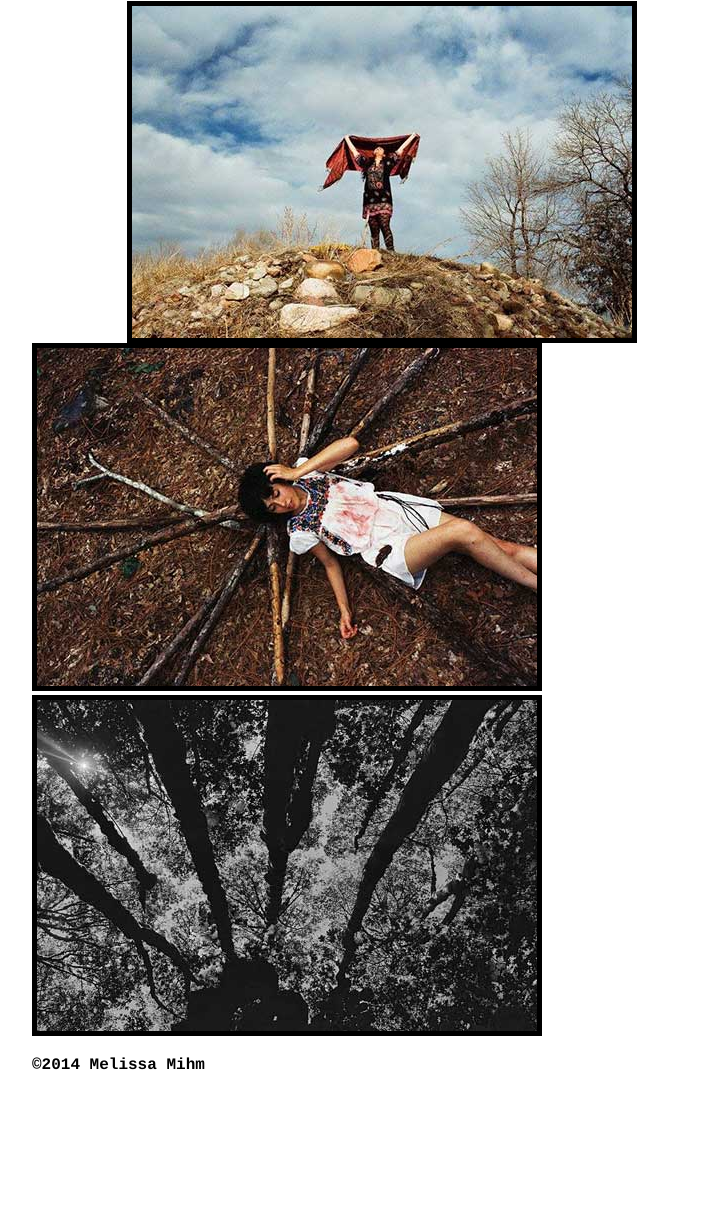
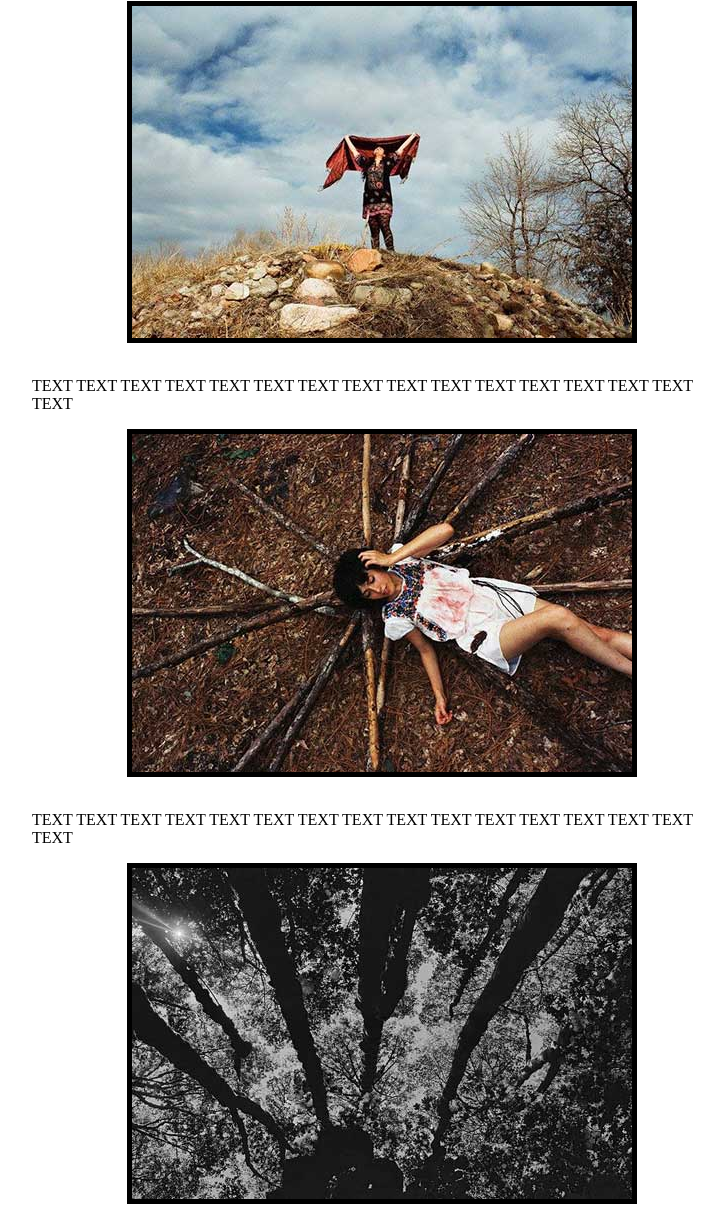
Before and after one commit to melmihm/melmihm.github.io, a plain HTML site: page photo.html in a window 1280 px wide. Shown: the part 421-1628 px from the top of the page, without its empty margins (258-982 px from the left). Before the commit the page ends 1495 px from the top, so only its background shows below. Drawn offline with Linux system fonts and the light colour scheme; a web font is replaced by a local one.

Commit message:
photo's aligned

```diff
--- a/photo.html
+++ b/photo.html
@@ -21,9 +21,11 @@
         <p>I have been doing photography since I was 10 years old. It all started when my mom got a phone with a camera. Although the quality of photo was not good, I was fascinated that I could capture a moment so quickly. From there, I began shooting film. I started with Polaroids and then progressed into using a 35mm camera with black and white film. I took classes on that for three years while in high school and learned how to process and print pictures. After getting a little bored with that, I moved to color. I toy with digital cameras, but my heart will always have a special spot for film. To me, it's more personal and hands-on. Plus, I love the element of surprise. </p>
         <p>When it comes to capturing an image, I like to take a natural situation and distort it so that the image doesn't reflect reality. The first picture that I have was actually taken in the middle of a junk yard outside of my friend's apartment in Boulder, CO. I like that I was able to create a nice image even though there are old cars, dumpsters and piles of trash just outside of the frame.</p>
         <img class= "displayed" src="image/colorado.jpg" alt="Colorado"></div>
-        <img src="image/gainesville.jpg" alt="Gainesville">
-        <img src="image/oregon.jpg" alt="Oregon">
-
+        <br><p>TEXT TEXT TEXT TEXT TEXT TEXT TEXT TEXT TEXT TEXT TEXT TEXT TEXT TEXT TEXT TEXT</p>
+        <img class= "displayed" src="image/gainesville.jpg" alt="Gainesville">
+        <br><p>TEXT TEXT TEXT TEXT TEXT TEXT TEXT TEXT TEXT TEXT TEXT TEXT TEXT TEXT TEXT TEXT</p>
+        <img class ="displayed" src="image/oregon.jpg" alt="Oregon">
+        <br><p>TEXT TEXT TEXT TEXT TEXT TEXT TEXT TEXT TEXT TEXT TEXT TEXT TEXT TEXT TEXT TEXT</p>
 
 <footer>
   <p style="font-family:courier"><b>&copy;2014 Melissa Mihm</b></p>
```
